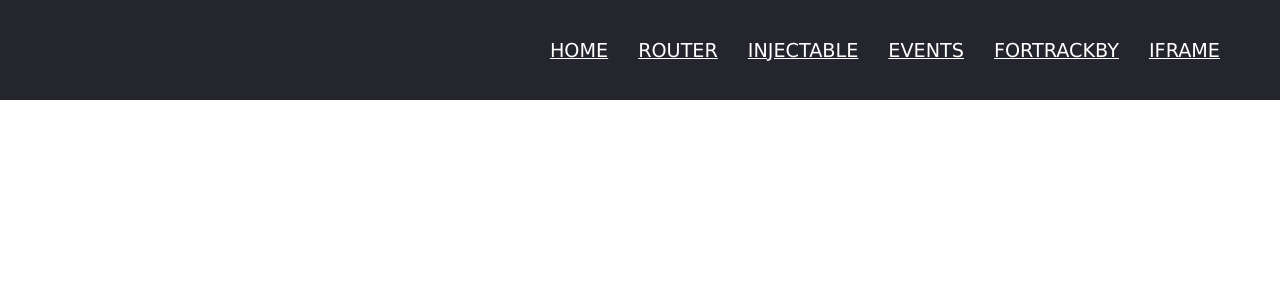
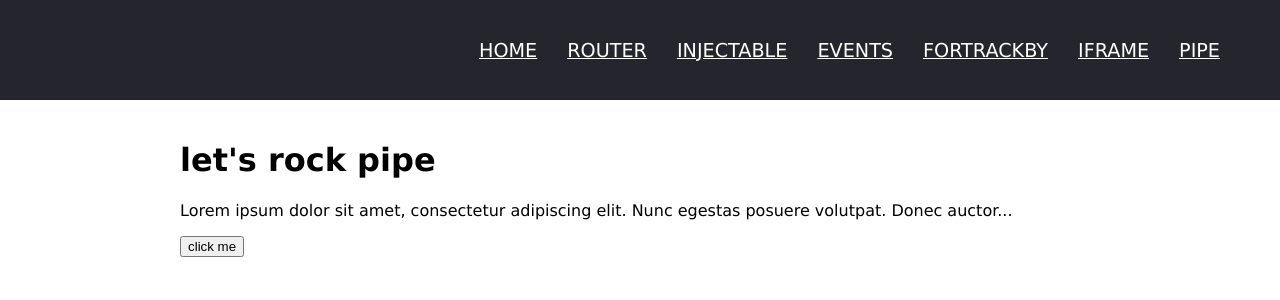
Before and after one commit to oliynykroman/bigtasks, an Angular app: page /pipe in a window 1280 px wide. Before the commit this address led to /. Shown: the top 300 px of the page. Built offline with nearby package versions, Linux system fonts and the light colour scheme.

Commit message:
pipes pure impure test

```diff
--- a/src/app/app-routing.module.ts
+++ b/src/app/app-routing.module.ts
@@ -7,6 +7,7 @@ const routes: Routes = [
   { path: 'events', loadChildren: () => import('./pages/events/events.module').then(mod => mod.EventsModule) },
   { path: 'for', loadChildren: () => import('./pages/for/for.module').then(mod => mod.ForModule) },
   { path: 'iframe', loadChildren: () => import('./pages/iframe/iframe.module').then(mod => mod.IframeModule) },
+  { path: 'pipe', loadChildren: () => import('./pages/text-page/text-page.module').then(mod => mod.TextPageModule) },
 ];
 
 @NgModule({
--- a/src/app/app.component.html
+++ b/src/app/app.component.html
@@ -19,6 +19,9 @@
       <li>
         <a routerLink="/iframe" routerLinkActive="active">iframe</a>
       </li>
+      <li>
+        <a routerLink="/pipe" routerLinkActive="active">pipe</a>
+      </li>
     </ul>
   </nav>
 </header>
--- a/src/app/app.module.ts
+++ b/src/app/app.module.ts
@@ -4,11 +4,10 @@ import { NgModule } from '@angular/core';
 import { HttpClientModule } from '@angular/common/http';
 import { AppRoutingModule } from './app-routing.module';
 import { AppComponent } from './app.component';
-import { DataServiceService } from './services/data-service.service';
 
 @NgModule({
   declarations: [
-    AppComponent
+    AppComponent,
   ],
   imports: [
     BrowserModule,
--- a/src/app/pages/iframe/iframe.component.html
+++ b/src/app/pages/iframe/iframe.component.html
@@ -1,2 +1,4 @@
 <p>iframe works!</p>
 <div [innerHtml]="video | safe: 'html'"></div>
+
+<p></p>
--- /dev/null
+++ b/src/app/pages/text-page/text-page.component.html
@@ -0,0 +1,8 @@
+<h1>let's rock pipe</h1>
+<p [innerHtml]="textObject.text | truncator: 100"></p>
+
+
+<button (click)="dublicate()">click me</button>
+<div *ngIf="dublicateText">
+<p [innerHtml]="textObject.text"></p>
+</div>
--- /dev/null
+++ b/src/app/pages/text-page/text-page.component.ts
@@ -0,0 +1,21 @@
+import { Component, OnInit } from '@angular/core';
+
+@Component({
+  selector: 'app-text-page',
+  templateUrl: './text-page.component.html',
+  styleUrls: ['./text-page.component.scss']
+})
+export class TextPageComponent implements OnInit {
+
+  public dublicateText: boolean = false;
+  public textObject = {
+    text: 'Lorem ipsum dolor sit amet, consectetur adipiscing elit. Nunc egestas posuere volutpat. Donec auctor id sem ac pellentesque. Praesent vehicula nunc ut nisi laoreet pharetra. Etiam vulputate lacus tempor justo tincidunt, vitae commodo ligula imperdiet. Lorem ipsum dolor sit amet, consectetur adipiscing elit. Quisque faucibus sapien massa. Vivamus euismod cursus augue, ac dapibus ligula cursus vulputate. Praesent consequat arcu vitae neque laoreet pharetra. Nam sollicitudin ex et justo molestie maximus. Mauris eu est placerat sapien scelerisque ultrices sed vitae orci. Vivamus et nisi libero. Duis vestibulum tortor nec malesuada varius. Aliquam tempus lobortis scelerisque. Pellentesque augue lacus, laoreet in est ac, venenatis facilisis purus. In tincidunt porta gravida. Nulla pulvinar feugiat mauris id sollicitudin. In venenatis rhoncus leo, eu dictum ligula molestie sed. Nullam scelerisque pellentesque nunc, vitae laoreet mauris pulvinar id. Cras viverra dui erat, at tristique mi porta a. Morbi quis erat auctor, euismod ante placerat, porta mauris. Praesent scelerisque, tortor eu porta vulputate, tortor ligula consectetur lorem, sit amet ornare eros velit ut nunc. Class aptent taciti sociosqu ad litora torquent per conubia nostra, per inceptos himenaeos. Pellentesque porttitor pretium nisi in finibus. Donec eget lorem non diam consectetur fermentum. Aenean volutpat convallis sodales. Duis congue tincidunt.'
+  }
+  constructor() { }
+
+  ngOnInit() {
+  }
+  dublicate() {
+    this.dublicateText = !this.dublicateText;
+  }
+}
--- /dev/null
+++ b/src/app/pipes/truncate-pipe.pipe.ts
@@ -0,0 +1,13 @@
+import { Pipe, PipeTransform } from '@angular/core';
+
+@Pipe({
+  name: 'truncator',
+  pure:false
+})
+export class TruncatePipe implements PipeTransform {
+  transform(value: string, maxLength: number = 200): string {
+    console.log('pipe call');
+    if (value.length > maxLength) return `${value.substring(0, maxLength)}...`;
+    else return value;
+  }
+}
```
Also changed, not shown: src/app/pages/text-page/text-page-routing.module.ts (added, +15 -0 lines), src/app/pages/text-page/text-page.module.ts (added, +16 -0 lines), src/app/pages/text-page/text-page.component.scss (added), 2 other files (tests, documents, lock files or other folders).
